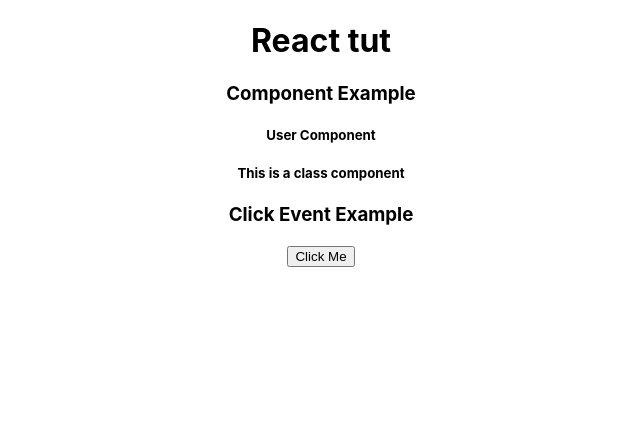
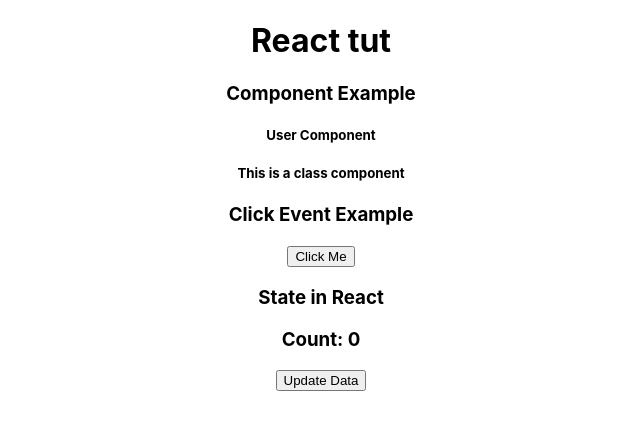
Before and after one commit to pujatech08/React-tut, a React (Create React App) app: page / in a window 1280 px wide. Shown: the top 430 px of the page, without its empty margins (319-959 px from the left). Built offline with nearby package versions, Linux system fonts and the light colour scheme.

Commit message:
functional state

```diff
--- a/src/App.js
+++ b/src/App.js
@@ -2,12 +2,18 @@
 import './App.css';
 import Users from './Users';
 import User from './User';
+import { useState } from 'react';
 
 function App() {
   let data = "Click Event Example";
   function clickEvent(){
      data = "Button Clicked";
     alert("Button CLicked");
+  }
+
+  const [count,setCount] = useState(0);
+  function updateData(){
+    setCount(count + 1);
   }
   return (
     <div className="App">
@@ -17,6 +23,9 @@
       <Users />
       <h3>{data}</h3>
       <button onClick={clickEvent}>Click Me</button>
+      <h3>State in React</h3>
+      <h3>Count: {count}</h3>
+      <button onClick={updateData}>Update Data</button>
     </div>
   );
 }
```
Also changed, not shown: interview-ques.txt.
